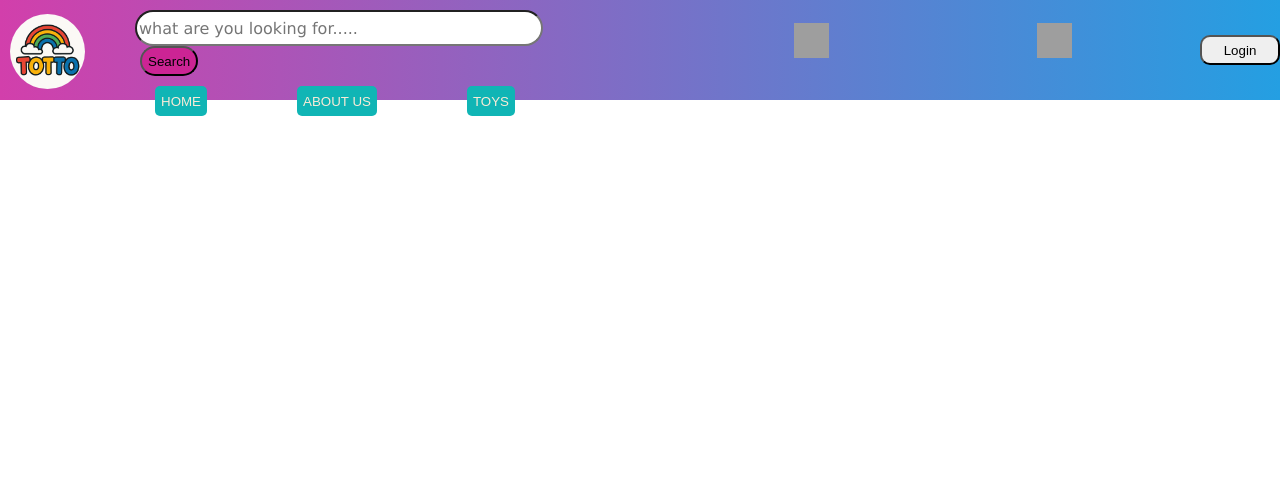
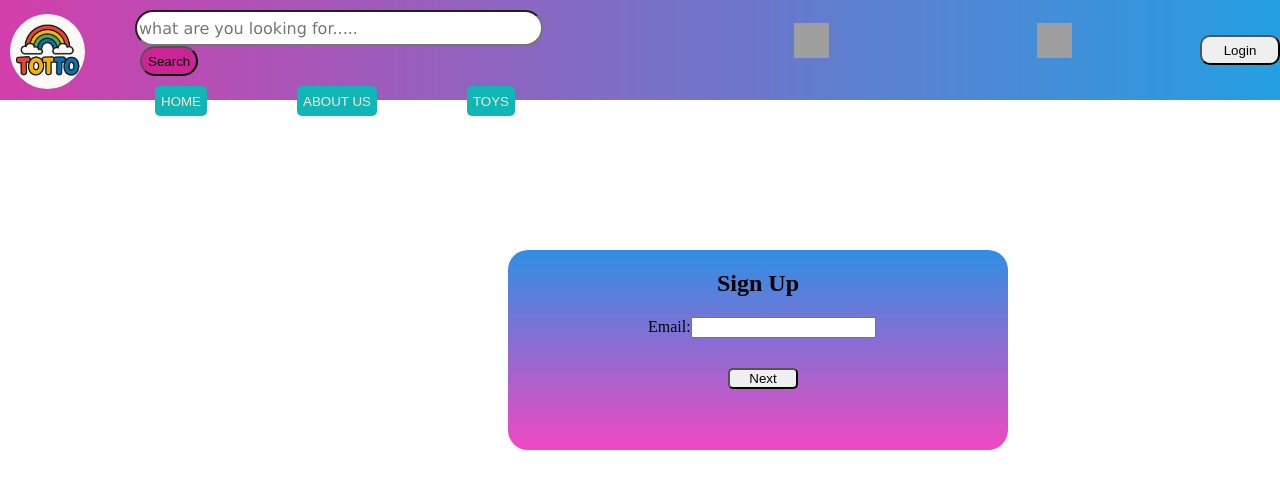
Before and after one commit to Sree-Lakshmi-Dileep/Totto, a React (Create React App) app: page /signup in a window 1280 px wide. Shown: the top 488 px of the page. Built offline with nearby package versions, Linux system fonts and the light colour scheme; grey boxes are pictures that could not be loaded.

Commit message:
SignUp page added

```diff
--- a/src/App.js
+++ b/src/App.js
@@ -5,6 +5,8 @@ import About from './components/frontend/About/About';
 import Category from './components/frontend/category/category';
 import Toys from './components/frontend/Toys/Toys';
 import Login from './components/frontend/Login/Login';
+import Signup from './components/frontend/Login/signup/signup';
+
 
 
 function App() {
@@ -18,6 +20,8 @@ function App() {
         <Route path="/category" element={<Category />} />
         <Route path="/category/:categoryName" element={<Category />} />
         <Route path="/login" element={<Login/>}/>
+        <Route path="/signup" element={<Signup />} />
+
       </Routes>
     </Router>
   );
--- a/src/components/frontend/Login/Login.css
+++ b/src/components/frontend/Login/Login.css
@@ -54,7 +54,7 @@
 }
 .sign{
     margin-left: 170px;
-    margin-top: 50px;
+    margin-top: 30px;
 }
 
 .submitbutton:hover{
@@ -62,3 +62,8 @@
     color: rgb(20, 69, 69);
 
 }
+
+.forgot{
+    margin-left: 400px;
+
+}
--- a/src/components/frontend/Login/Login.jsx
+++ b/src/components/frontend/Login/Login.jsx
@@ -1,5 +1,7 @@
 import React from 'react'
 import './Login.css'
+import { Link } from 'react-router-dom';
+
 
 function Login() {
   return (
@@ -18,9 +20,14 @@ function Login() {
           <button type="submit" className="submitbutton">
             Login
           </button>
+          <p className='forgot'>forgot password</p>
         </form>
 
-        <p className="sign">Don't have an account?Sign up for Totto</p>
+
+
+       <p className="sign">
+         Don't have an account? <Link to="/signup">Sign up for Totto</Link>
+         </p>
 
       </div>
 
--- /dev/null
+++ b/src/components/frontend/Login/signup/signup.css
@@ -0,0 +1,66 @@
+.signup-container{
+    margin-top: 250px;
+    background: linear-gradient(to bottom, rgb(47, 143, 227),rgb(240, 72, 193));
+    width: 500px;
+    height: 200px;
+    margin-left: 500px;
+    border-radius: 20px;
+
+
+}
+
+.signhead{
+    text-align: center;
+    padding-top: 20px;
+}
+
+.s_mail{
+    padding-left: 140px;
+}
+
+.next{
+    margin-left: 220px;
+    margin-top:30px;
+    width: 70px;
+    border-radius: 5px;
+    cursor: pointer;
+
+}
+
+
+.next:hover{
+    background-color: rgb(11, 215, 123);
+}
+
+.next2{
+    margin-left: 120px;
+    margin-top:30px;
+    width: 70px;
+    border-radius: 5px;
+    cursor: pointer;
+
+}
+
+
+.next2:hover{
+    background-color: rgb(11, 215, 123);
+}
+
+.sign2{
+    margin-left: 100px;
+}
+
+.sign3{
+    margin-left: 110px;
+}
+
+.sub3{
+    margin-left:200px ;
+    margin-top: 30px;
+    border-radius: 5px;
+    cursor: pointer;
+}
+
+.sub3:hover{
+    background-color: rgb(11, 215, 123);
+}
--- /dev/null
+++ b/src/components/frontend/Login/signup/signup.jsx
@@ -0,0 +1,99 @@
+import React, { useState } from 'react';
+import './signup.css';
+import { useNavigate } from 'react-router-dom';
+
+function Signup() {
+  const [step, setStep] = useState(1);
+  const [formData, setFormData] = useState({
+    email: '',
+    password: '',
+    confirmPassword: '',
+    dob: ''
+  });
+
+  const navigate = useNavigate(); // ✅ Hook to navigate after signup
+
+  const handleChange = (e) => {
+    setFormData({ ...formData, [e.target.name]: e.target.value });
+  };
+
+  const nextStep = () => {
+    if (step === 2 && formData.password !== formData.confirmPassword) {
+      alert("Passwords don't match!");
+      return;
+    }
+    setStep(step + 1);
+  };
+
+  const handleSubmit = (e) => {
+    e.preventDefault();
+    console.log('Signup Data:', formData);
+
+    // Optionally store data in localStorage or send to backend
+    // localStorage.setItem("userData", JSON.stringify(formData));
+
+    // ✅ Redirect to login page after signup
+    navigate('/login');
+  };
+
+  return (
+    <div className="signup-container">
+      <h2 className='signhead'>Sign Up</h2>
+      <form onSubmit={handleSubmit}>
+        {step === 1 && (
+          <>
+            <label className='s_mail'>Email:</label>
+            <input
+              type="email"
+              name="email"
+              value={formData.email}
+              onChange={handleChange}
+              required
+            /> <br />
+            <button type="button" className='next' onClick={nextStep}>Next</button>
+          </>
+        )}
+
+        {step === 2 && (
+          <>
+            <div className="sign2">
+              <label className='s_pass'>Password:</label>
+              <input
+                type="password"
+                name="password"
+                value={formData.password}
+                onChange={handleChange}
+                required
+              /> <br /><br />
+              <label className='s_pass'>Confirm Password:</label>
+              <input
+                type="password"
+                name="confirmPassword"
+                value={formData.confirmPassword}
+                onChange={handleChange}
+                required
+              />
+              <button type="button" className='next2' onClick={nextStep}>Next</button>
+            </div>
+          </>
+        )}
+
+        {step === 3 && (
+          <>
+            <label className='sign3'>Date of Birth:</label>
+            <input
+              type="date"
+              name="dob"
+              value={formData.dob}
+              onChange={handleChange}
+              required
+            /> <br />
+            <button type="submit" className='sub3'>Sign Up</button>
+          </>
+        )}
+      </form>
+    </div>
+  );
+}
+
+export default Signup;
```
